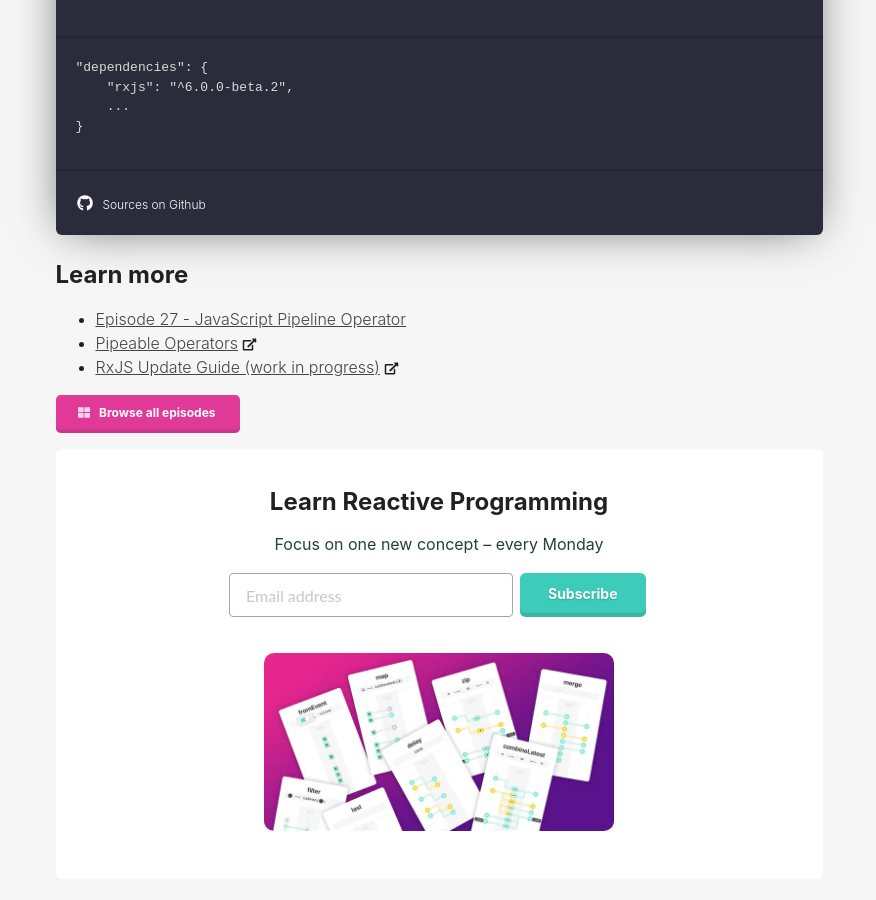
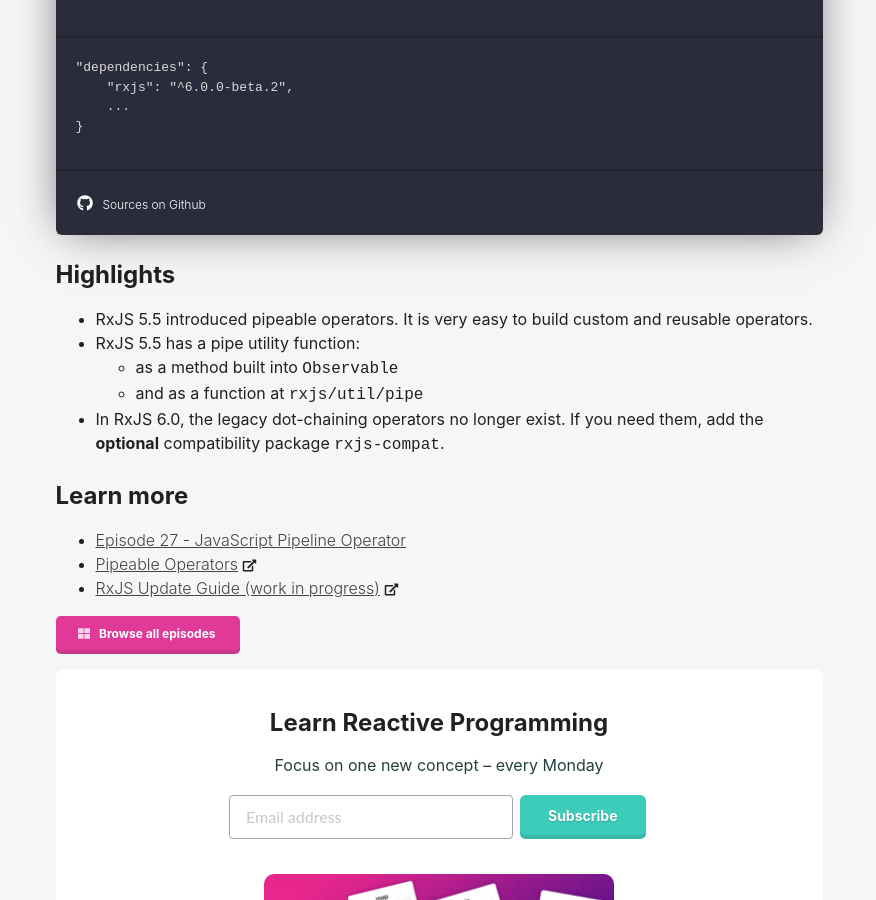
Before and after one commit to cedricss/reactive.how, a Jekyll site: the page built from rxjs/explorer.md, in a window 1280 px wide and 900 px high, scrolled down 699 px. Shown: the whole window, without its empty margins (201-1077 px from the left). Built offline with Jekyll 4.4.1, drawn with Linux system fonts in a browser that asks for light colours; nearby versions of some CDN libraries.

Commit message:
Add explorer highlights (wip)

```diff
--- a/rxjs/explorer.md
+++ b/rxjs/explorer.md
@@ -41,6 +41,14 @@
 
 <script>$('.menu .item').tab();</script>
 
+## Highlights
+
+* RxJS 5.5 introduced pipeable operators. It is very easy to build custom and reusable operators.
+* RxJS 5.5 has a pipe utility function:
+  * as a method built into `Observable`
+  * and as a function at `rxjs/util/pipe`
+* In RxJS 6.0, the legacy dot-chaining operators no longer exist. If you need them, add the **optional** compatibility package `rxjs-compat`.
+
 ## Learn more
 
 * [Episode 27 - JavaScript Pipeline Operator](/pipeline-operator)
```
